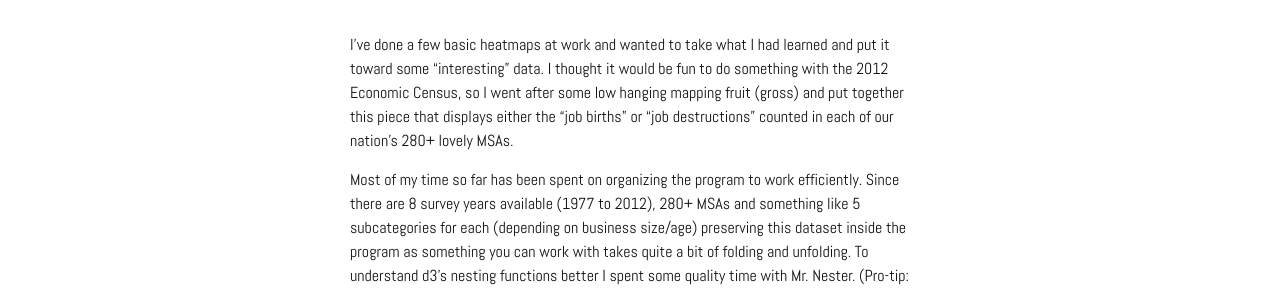
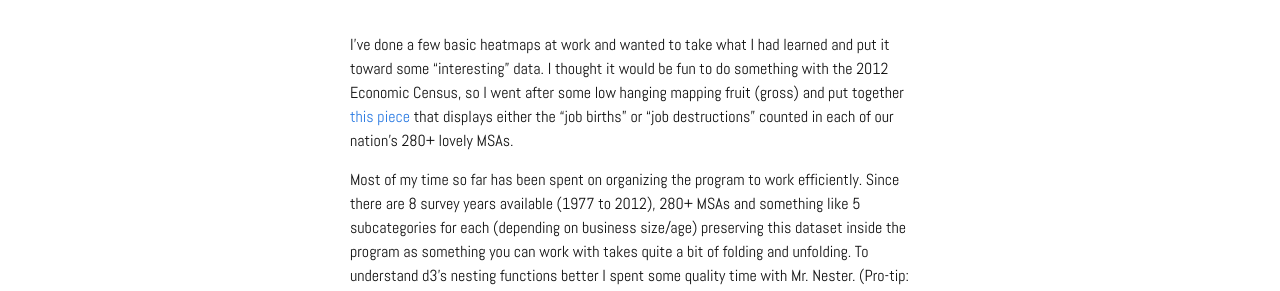
Before and after one commit to joellacarman/joellacarman.github.io, a Jekyll site: the page built from _posts/2015-03-21-job-map.markdown, in a window 1280 px wide. Shown: the part 699-990 px from the top of the page. Built offline with Jekyll 4.4.1, drawn with Linux system fonts in a browser that asks for light colours; part of the change alters nothing that is shown.

```diff
--- a/_posts/2015-03-21-job-map.markdown
+++ b/_posts/2015-03-21-job-map.markdown
@@ -5,9 +5,9 @@ date:   2015-03-21 15:54:02
 image: /assets/jobmap.png
 ---
 
-[<img src="/assets/jobmap.png">](/projects/census/index.html)
+![Screenshot of map]({{ site.url }}/assets/jobmap.png)
 
-I've done a few basic heatmaps at work and wanted to take what I had learned and put it toward some "interesting" data. I thought it would be fun to do something with the 2012 Economic Census, so I went after some low hanging mapping fruit (gross) and put together this piece that displays either the "job births" or "job destructions" counted in each of our nation's 280+ lovely MSAs.
+I've done a few basic heatmaps at work and wanted to take what I had learned and put it toward some "interesting" data. I thought it would be fun to do something with the 2012 Economic Census, so I went after some low hanging mapping fruit (gross) and put together [this piece](/projects/census/index.html) that displays either the "job births" or "job destructions" counted in each of our nation's 280+ lovely MSAs.
 
 Most of my time so far has been spent on organizing the program to work efficiently. Since there are 8 survey years available (1977 to 2012), 280+ MSAs and something like 5 subcategories for each (depending on business size/age) preserving this dataset inside the program as something you can work with takes quite a bit of folding and unfolding. To understand d3's nesting functions better I spent some quality time with Mr. Nester. (Pro-tip: you can actually paste your data into this site and work with nesting statements there. It's a lot like using the console, but somehow easier.)
 
```
Also changed, not shown: 2 other files.
